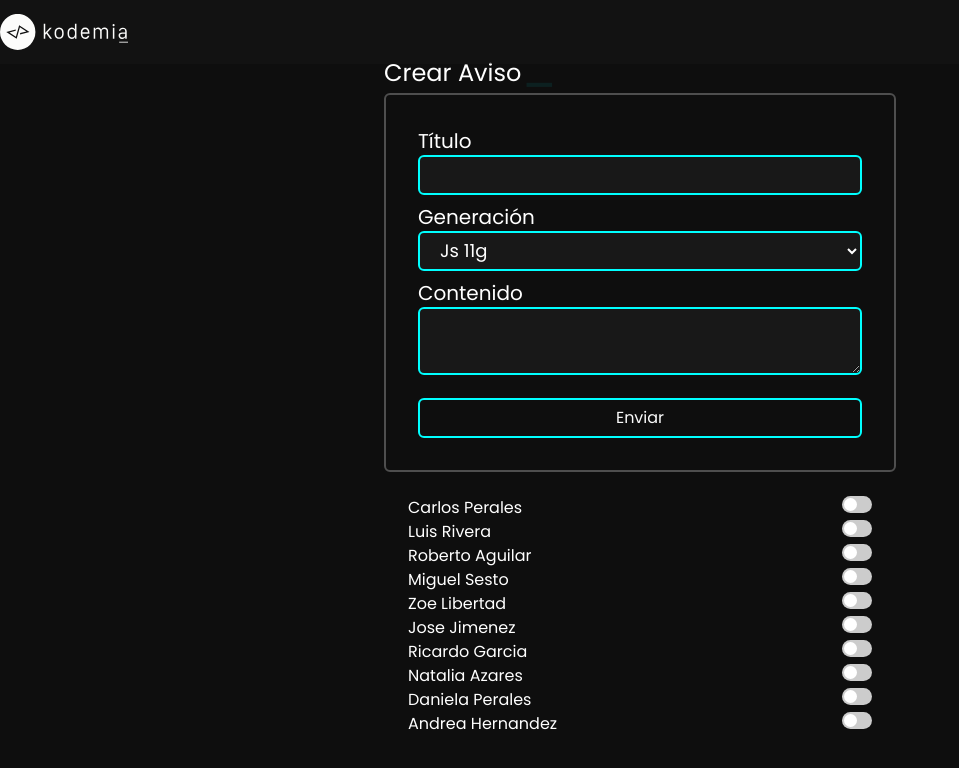
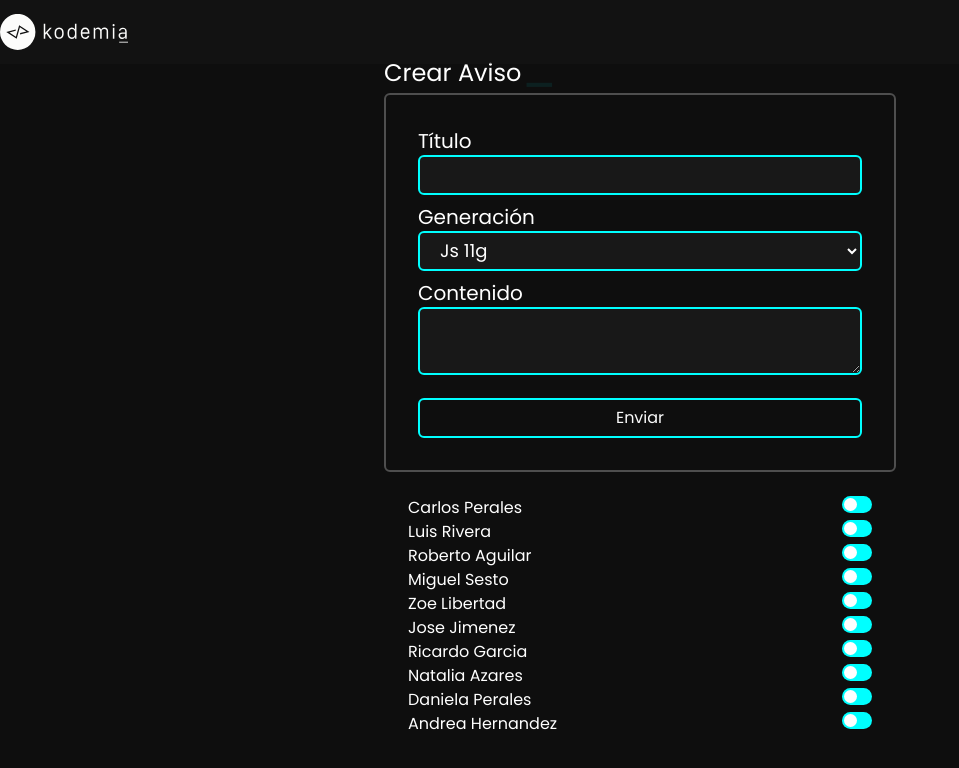
Before and after one commit to silvideastora/next-kodemiapp, a Next.js app: page /notice in a window 1280 px wide. Shown: the top 768 px of the page, without its empty margins (0-959 px from the left). Built offline with nearby package versions, Linux system fonts and the light colour scheme; a small style sheet from the web is missing.

Commit message:
deleted clg de ListKoderNames

```diff
--- a/components/ListKoders/ListKoders.jsx
+++ b/components/ListKoders/ListKoders.jsx
@@ -9,9 +9,8 @@ export default function ListKoders({firstName, lastName}) {
     <div className='flex justify-between'>
       <li className={classNames(
       {'text-gray-inactive': checked},
-    )}>
-      {firstName} {lastName}
-
+      )}>
+        {firstName} {lastName}
       </li>
       <label className='switch '>
         <input type='checkbox' onClick={() => setChecked(!checked)} />
--- a/components/ListKoders/ListKodersNames.jsx
+++ b/components/ListKoders/ListKodersNames.jsx
@@ -1,12 +1,10 @@
 import React, { useState } from 'react'
 import koders from '../../config/koders.json'
-import classNames from 'classnames'
 import ListKoders from './ListKoders'
 
 export default function ListKodersNames({firstName, lastName}) {
 
   const [ checked, setChecked ] = useState(false)
-  console.log(checked)
   return (
     <div>
       <ul className='p-6'>
--- a/styles/globals.css
+++ b/styles/globals.css
@@ -88,7 +88,7 @@ body {
   left: 0;
   right: 0;
   bottom: 0;
-  background-color: #ccc;
+  background-color: #00ffff;
   -webkit-transition: .4s;
   transition: .4s;
 }
@@ -106,7 +106,7 @@ body {
 }
 
 input:checked + .slider {
-  background-color: #00ffff;
+  background-color: #ccc;
 }
 
 input:focus + .slider {
```
